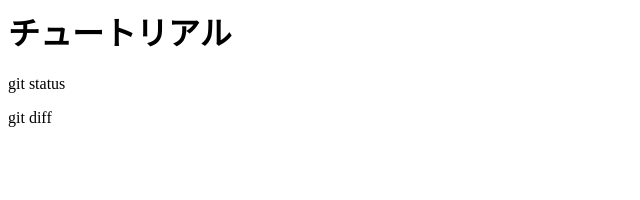
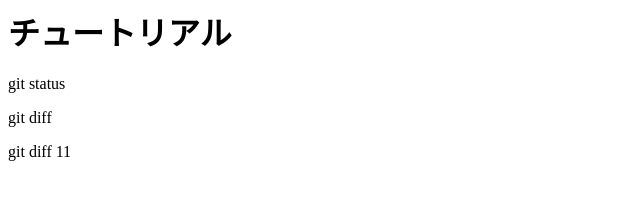
Before and after one commit to substituti0n/git_tutorial, a plain HTML site: page index.html in a window 1280 px wide. Shown: the full height of the page, 0-640 px from the left. Drawn offline with Linux system fonts and the light colour scheme.

Commit message:
git diff wo tsuika

```diff
--- a/index.html
+++ b/index.html
@@ -1,3 +1,4 @@
 <h1>チュートリアル</h1>
 <p>git status</p>
 <p>git diff</p>
+<p>git diff 11</p>
```
